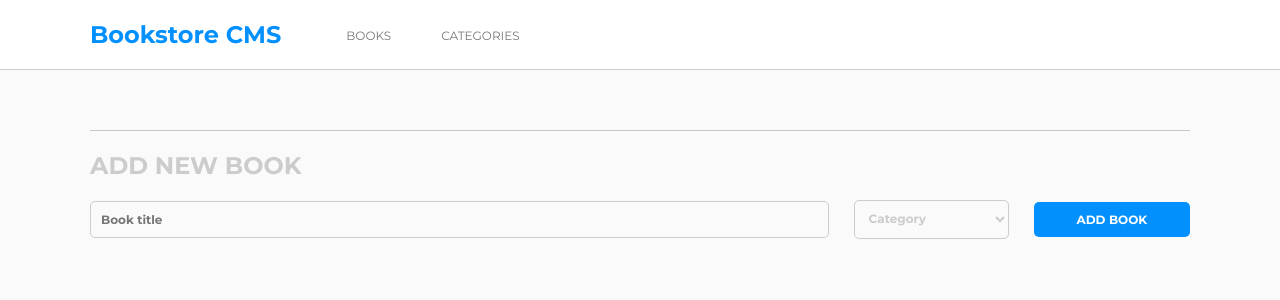
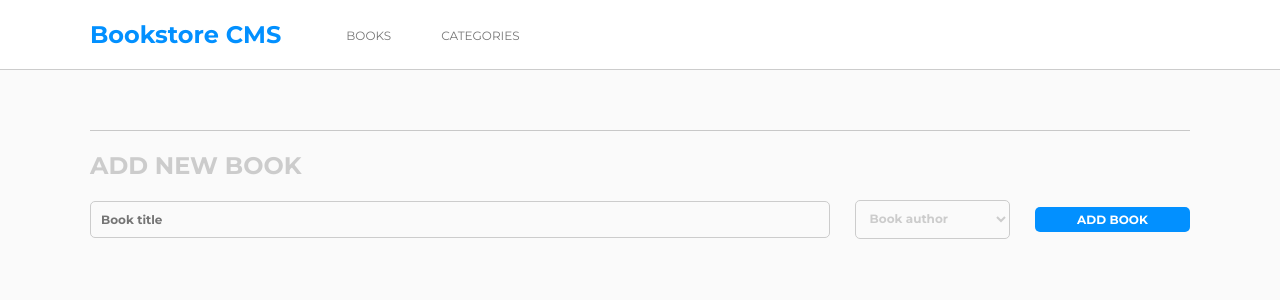
Before and after one commit to everinurmind/bookstore-react, a React (Create React App) app: page /books in a window 1280 px wide. Shown: the top 300 px of the page. Built offline with nearby package versions, Linux system fonts and the light colour scheme.

Commit message:
Add remove book button

```diff
--- a/src/components/BookList.js
+++ b/src/components/BookList.js
@@ -16,6 +16,9 @@ function BookList() {
           <li key={book.id}>
             <h3>{book.title}</h3>
             <p>{book.category}</p>
+            <button type="submit" onClick={() => setBooks(books.filter((b) => b.id !== book.id))}>
+              Remove book
+            </button>
           </li>
         ))}
       </ul>
--- a/src/components/CreateBookForm.js
+++ b/src/components/CreateBookForm.js
@@ -18,11 +18,10 @@ function CreateBookForm({ addBook }) {
       <h2>Add New Book</h2>
       <form onSubmit={handleSubmit}>
         <input type="text" name="book-title" value={title} onChange={(e) => setTitle(e.target.value)} placeholder="Book title" />
-        <select id="book-category" name="book-category" value={category} onChange={(e) => setCategory(e.target.value)}>
-          <option value="">Category</option>
-          <option value="option1">Option 1</option>
-          <option value="option2">Option 2</option>
-          <option value="option3">Option 3</option>
+        <select id="book-author" name="book-author" value={category} onChange={(e) => setCategory(e.target.value)}>
+          <option value="Book author 1">Book author</option>
+          <option value="Book author 2">Book author 2</option>
+          <option value="Book author 3">Book author 3</option>
         </select>
         <button type="submit">Add Book</button>
       </form>
--- a/src/styles/BookList.css
+++ b/src/styles/BookList.css
@@ -27,6 +27,20 @@
   background-color: #fff;
   color: #1c77b9;
   font-size: 12px;
-  margin-bottom: 0;
   text-decoration: none;
 }
+
+.book-list button {
+  background-color: #0290ff;
+  border: none;
+  border-radius: 5px;
+  color: #fff;
+  cursor: pointer;
+  font-size: 12px;
+  padding: 5px 10px;
+  text-transform: uppercase;
+}
+
+.book-list button:active {
+  background-color: #1c77b9;
+}
```
